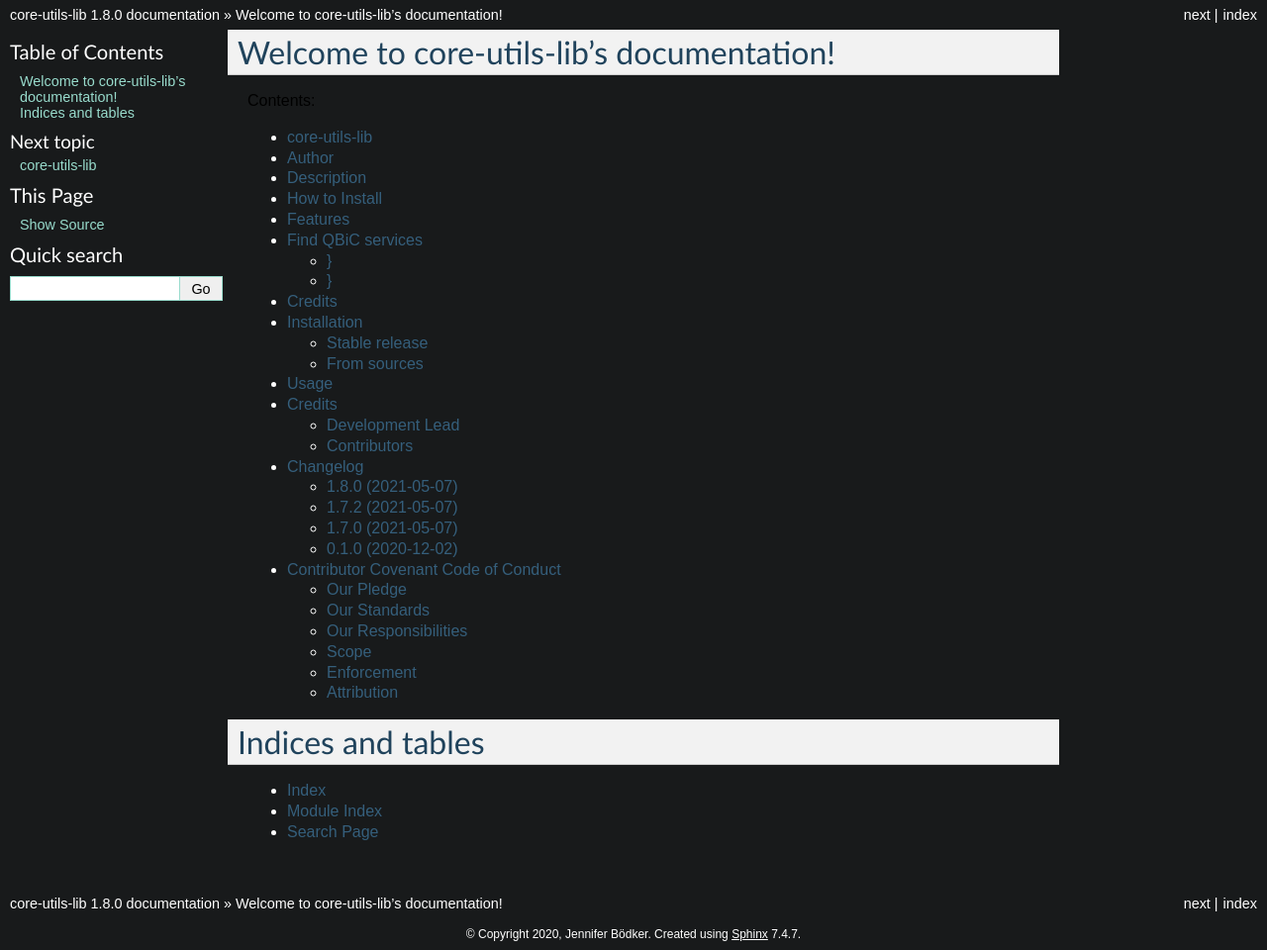
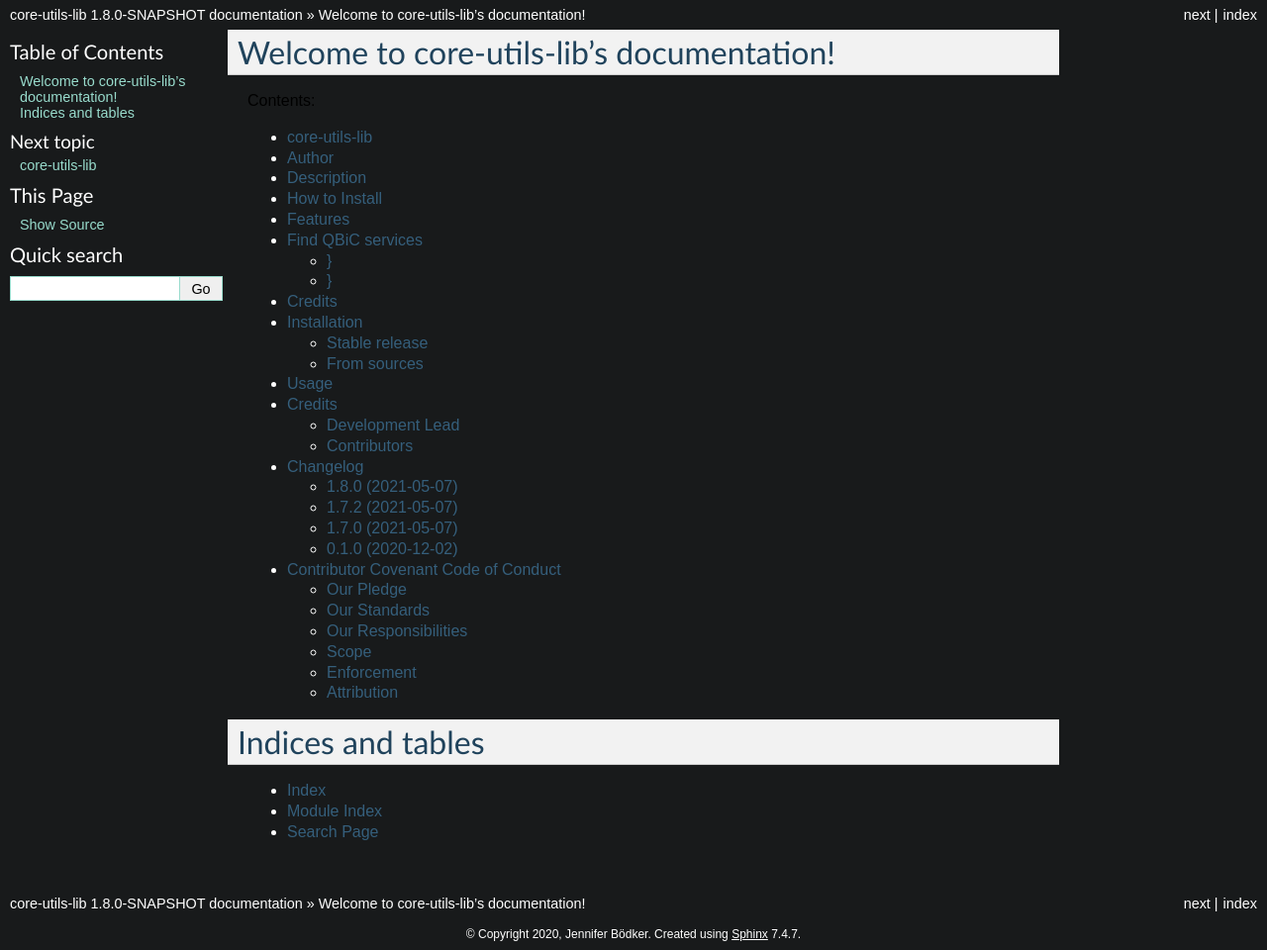
Before and after one commit to qbicsoftware/core-utils-lib, a Sphinx documentation site: the page built from docs/index.rst, in a window 1280 px wide. Shown: the whole page at 99% size. Built offline with Sphinx 7.4.7, drawn with Linux system fonts in a browser that asks for light colours.

Commit message:
Bump version from 1.8.0 to 1.8.0-SNAPSHOT

```diff
--- a/docs/conf.py
+++ b/docs/conf.py
@@ -55,9 +55,9 @@
 # the built documents.
 #
 # The short X.Y version.
-version = '1.8.0'
+version = '1.8.0-SNAPSHOT'
 # The full version, including alpha/beta/rc tags.
-release = '1.8.0'
+release = '1.8.0-SNAPSHOT'
 
 # The language for content autogenerated by Sphinx. Refer to documentation
 # for a list of supported languages.
--- a/pom.xml
+++ b/pom.xml
@@ -7,7 +7,7 @@
   <description>Collection of non-Vaadin, non-Liferay utilities.</description>
   <modelVersion>4.0.0</modelVersion>
   <name>Core Utilities Library</name>
-  <version>1.8.0</version> <!-- <<QUBE_FORCE_BUMP>> -->
+  <version>1.8.0-SNAPSHOT</version> <!-- <<QUBE_FORCE_BUMP>> -->
   <url>http://github.com/qbicsoftware/core-utils-lib</url>
   <packaging>jar</packaging>
   <parent>
--- a/qube.cfg
+++ b/qube.cfg
@@ -1,5 +1,5 @@
 [bumpversion]
-current_version = 1.8.0
+current_version = 1.8.0-SNAPSHOT
 
 [bumpversion_files_whitelisted]
 dot_qube = .qube.yml
```
Also changed, not shown: .qube.yml.
